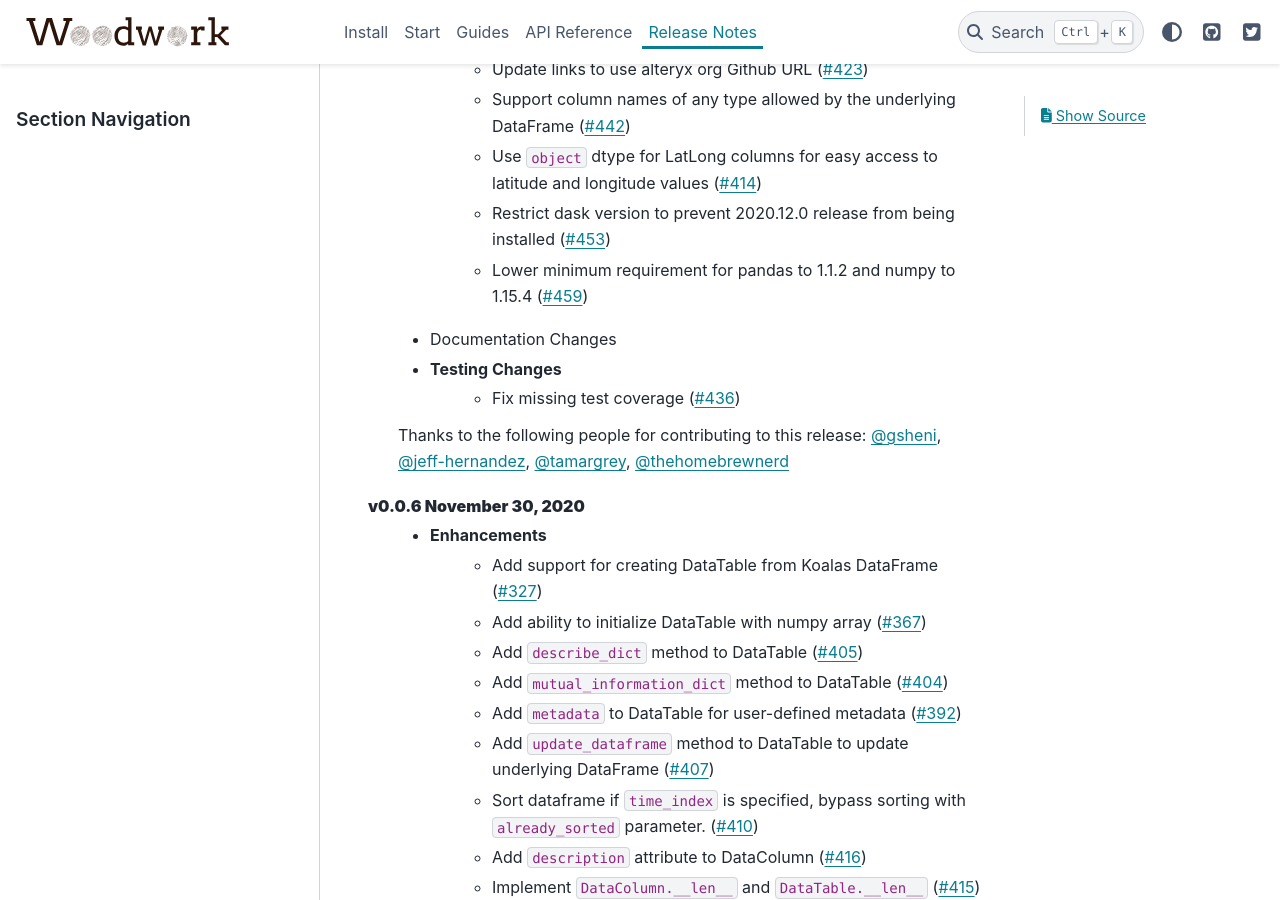
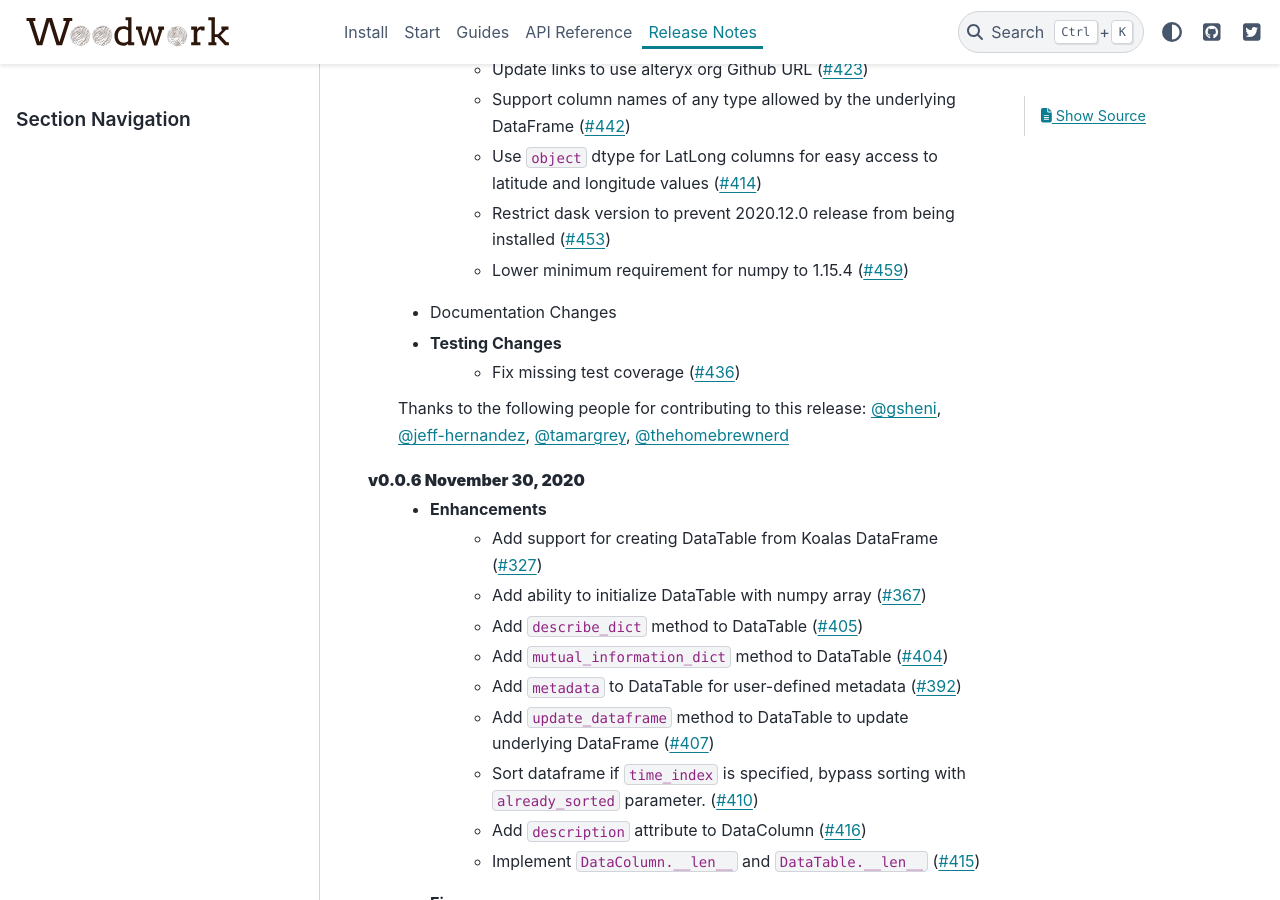
Before and after one commit to alteryx/woodwork, a Sphinx documentation site: the page built from docs/source/release_notes.rst, in a window 1280 px wide and 900 px high, scrolled down 678 px. Built offline with Sphinx 7.4.7 and the PyData theme 0.15.4, drawn with Linux system fonts in a browser that asks for light colours; comment, search, counter and statistics services are not loaded.

Commit message:
update release notes

```diff
--- a/docs/source/release_notes.rst
+++ b/docs/source/release_notes.rst
@@ -20,7 +20,7 @@ Release Notes
         * Support column names of any type allowed by the underlying DataFrame (:pr:`442`)
         * Use ``object`` dtype for LatLong columns for easy access to latitude and longitude values (:pr:`414`)
         * Restrict dask version to prevent 2020.12.0 release from being installed (:pr:`453`)
-        * Lower minimum requirement for pandas to 1.1.2 and numpy to 1.15.4 (:pr:`459`)
+        * Lower minimum requirement for numpy to 1.15.4 (:pr:`459`)
     * Documentation Changes
     * Testing Changes
         * Fix missing test coverage (:pr:`436`)
```
